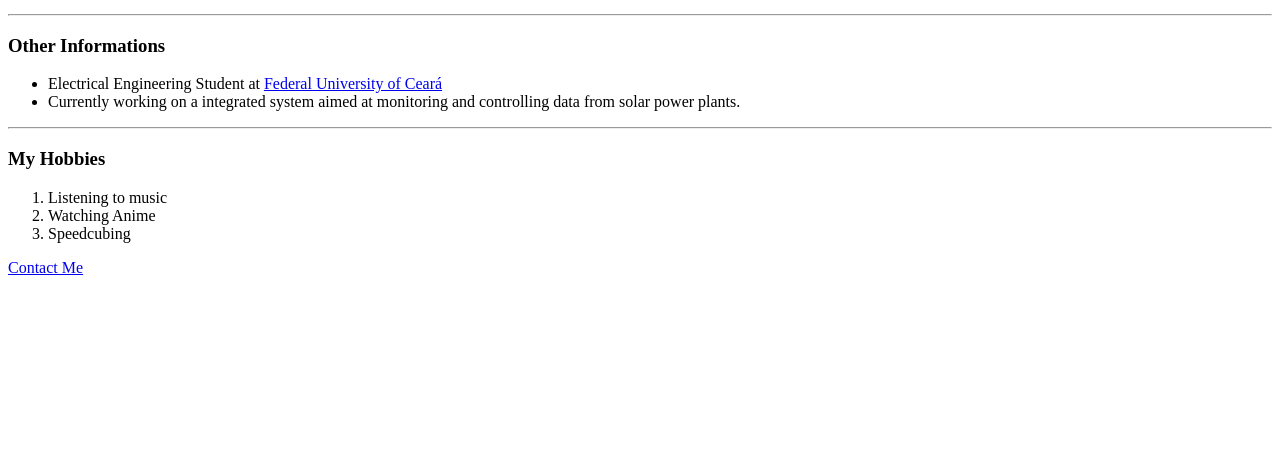
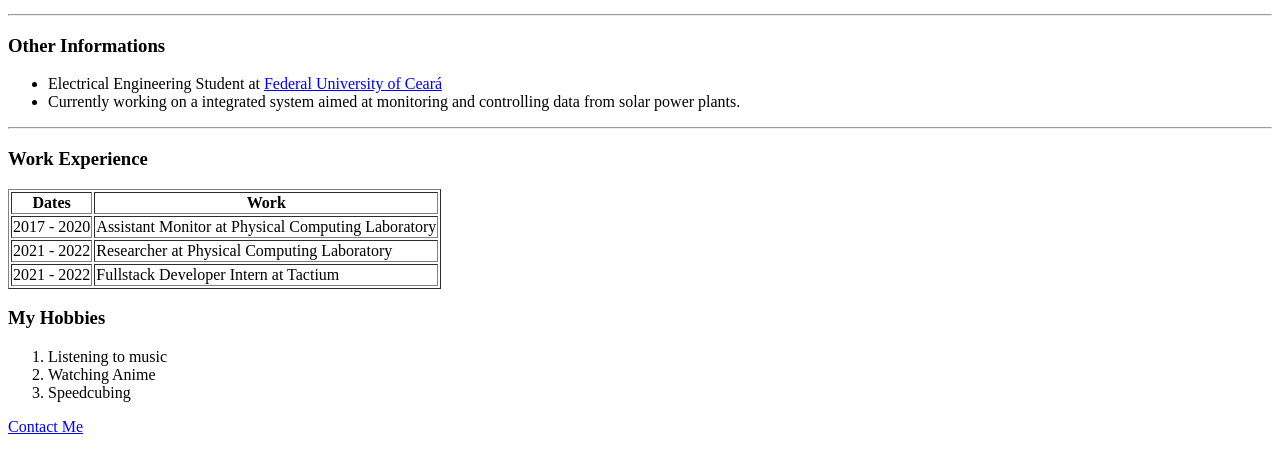
Before and after one commit to lorenacruz01/html-studies, a plain HTML site: page HTML - Personal Site/index.html in a window 1280 px wide. Shown: the part 322-792 px from the top of the page. Drawn offline with Linux system fonts and the light colour scheme.

Commit message:
Revendo HTML tables

```diff
--- a/HTML - Personal Site/index.html
+++ b/HTML - Personal Site/index.html
@@ -17,6 +17,31 @@
         <li>Currently working on a integrated system aimed at monitoring and controlling data from solar power plants.</li>
     </ul>
     <hr>
+    <h3>Work Experience</h3>
+    <table border="1">
+        <thead>
+            <tr>
+                <th>Dates</th>
+                <th>Work</th>
+            </tr>
+        </thead>
+        <tbody>
+            <tr>
+                <td>2017 - 2020</td>
+                <td>Assistant Monitor at Physical Computing Laboratory</td>
+            </tr>
+            <tr>
+                <td>2021 - 2022</td>
+                <td>Researcher at Physical Computing Laboratory</td>
+            </tr>
+            <tr>
+                <td>2021 - 2022</td>
+                <td>Fullstack Developer Intern at Tactium</td>
+            </tr>
+        </tbody>
+
+    </table>
+
     <h3>My Hobbies</h3>
     <ol>
         <li>Listening to music</li>
```
